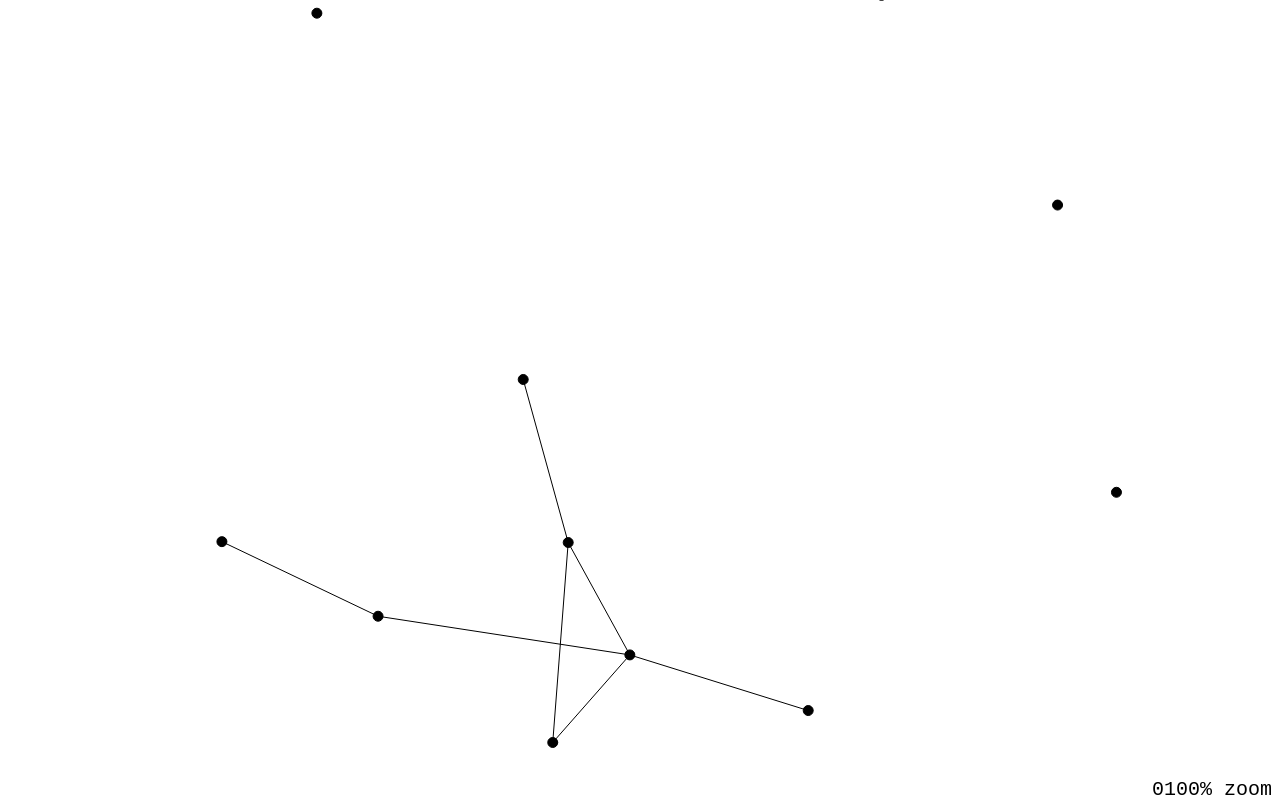
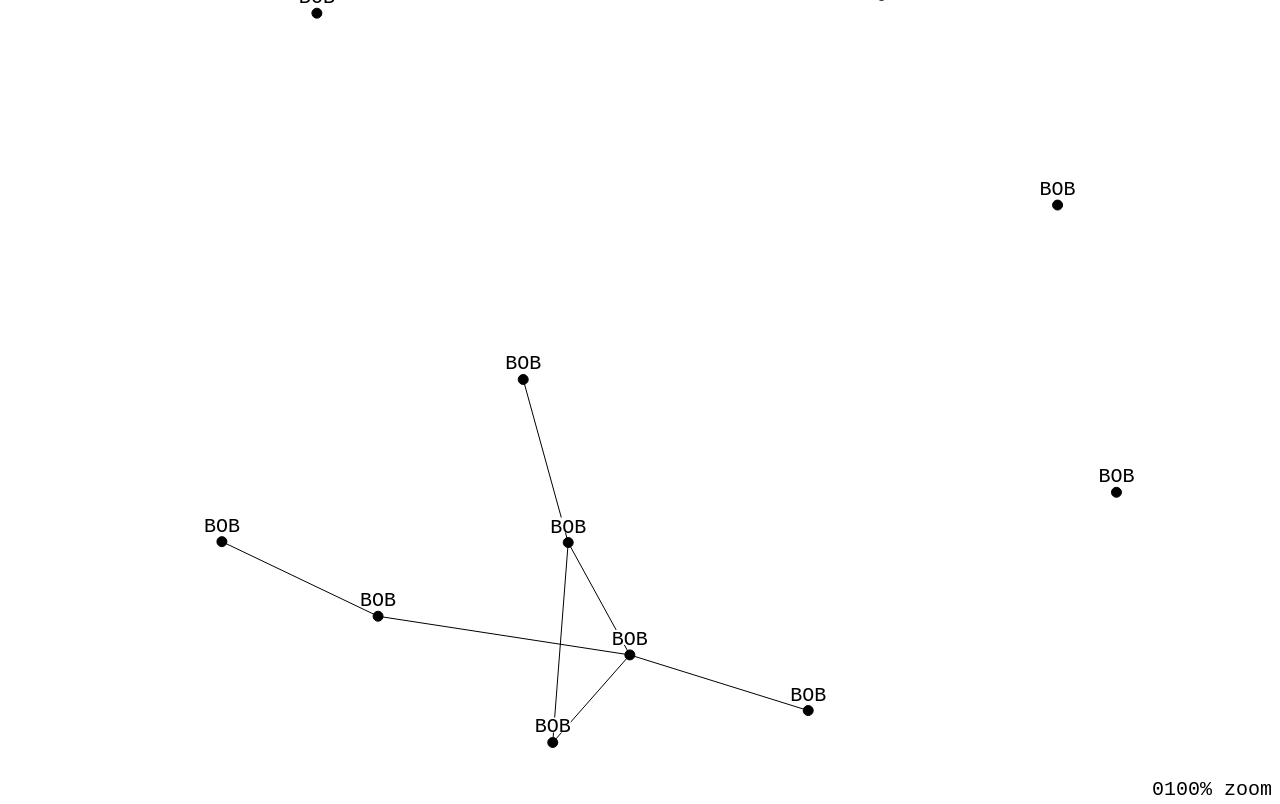
Before and after one commit to adntaha/mcgill-courses-graph, a website: page index.html in a window 1280 px wide. Drawn offline with Linux system fonts and the light colour scheme.

Commit message:
feat: add names to the nodes

```diff
--- a/index.html
+++ b/index.html
@@ -43,6 +43,12 @@
             // nodes
             ctx.beginPath();
             for (const node of nodes) {
+                ctx.moveTo(node.x*ZOOM_COEFF+OFFSET_X-(Math.min(canvas.width, canvas.height)*0.025*0.6*node.name.length * 0.5), node.y*ZOOM_COEFF+OFFSET_Y-10);
+                ctx.fillStyle = "white";
+                ctx.fillRect(node.x*ZOOM_COEFF+OFFSET_X-(Math.min(canvas.width, canvas.height)*0.025*0.6*node.name.length * 0.5), node.y*ZOOM_COEFF+OFFSET_Y-Math.min(canvas.width, canvas.height) * 0.025-5, Math.min(canvas.width, canvas.height)*0.025*0.6*node.name.length, Math.min(canvas.width, canvas.height) * 0.025-5)
+                ctx.fillStyle = "black";
+                ctx.font = Math.min(canvas.width, canvas.height) * 0.025 + "px monospace";
+                ctx.fillText(node.name, node.x*ZOOM_COEFF+OFFSET_X-(Math.min(canvas.width, canvas.height)*0.025*0.6*node.name.length * 0.5), node.y*ZOOM_COEFF+OFFSET_Y-10)
                 ctx.moveTo(node.x*ZOOM_COEFF+OFFSET_X, node.y*ZOOM_COEFF+OFFSET_Y);
                 // ctx.arc(node.x*ZOOM_COEFF+OFFSET_X, node.y*ZOOM_COEFF+OFFSET_Y, RADIUS*ZOOM_COEFF, 0, 2*Math.PI);
                 ctx.arc(node.x*ZOOM_COEFF+OFFSET_X, node.y*ZOOM_COEFF+OFFSET_Y, RADIUS, 0, 2*Math.PI);
@@ -133,6 +139,7 @@
             const h = Math.min(canvas.width, canvas.height);
             const nodeCount = nodes.length;
             for (let i=0; i<nodeCount; i++) {
+                nodes[i].name = "BOB"
                 nodes[i].fixed = false;
                 nodes[i].charge = 3; // constant for now
                 nodes[i].mass = 3; // same as above
```
